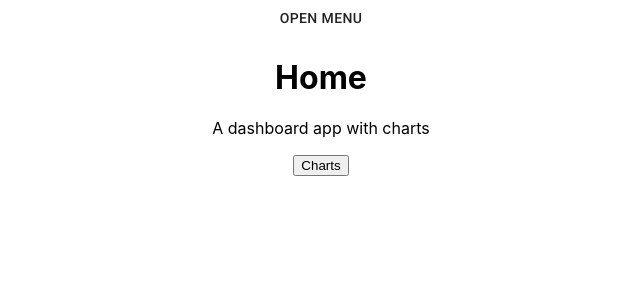
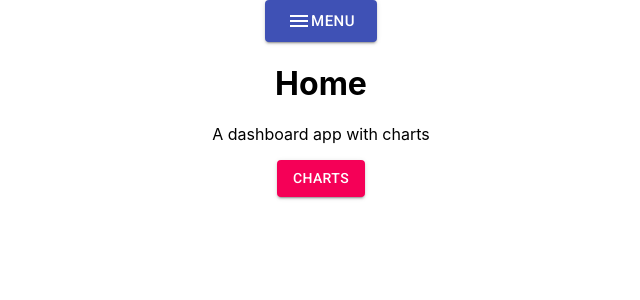
Before and after one commit to markbayley/berlin, a React (Create React App) app: page / in a window 1280 px wide. Shown: the top 300 px of the page, without its empty margins (319-959 px from the left). Built offline with nearby package versions, Linux system fonts and the light colour scheme.

Commit message:
Added styling

```diff
--- a/package.json
+++ b/package.json
@@ -3,6 +3,8 @@
   "version": "0.1.0",
   "private": true,
   "dependencies": {
+    "@material-ui/core": "^4.11.4",
+    "@material-ui/icons": "^4.11.2",
     "@testing-library/jest-dom": "^5.11.4",
     "@testing-library/react": "^11.1.0",
     "@testing-library/user-event": "^12.1.10",
@@ -23,6 +25,7 @@
     "@typescript-eslint/parser": "^4.22.0",
     "eslint-config-airbnb": "^18.2.1",
     "eslint-config-airbnb-typescript": "^12.3.1",
+    "eslint-plugin-prettier": "^3.4.0",
     "prettier": "^2.2.1"
   },
   "scripts": {
--- a/src/App.css
+++ b/src/App.css
@@ -28,6 +28,10 @@
   color: #61dafb;
 }
 
+a:link {
+  text-decoration: none;
+}
+
 @keyframes App-logo-spin {
   from {
     transform: rotate(0deg);
--- a/src/components/Charts.js
+++ b/src/components/Charts.js
@@ -1,5 +1,6 @@
 import React from 'react';
 import { Link } from 'react-router-dom';
+import Button from '@material-ui/core/Button';
 
 const Charts = () => {
     return (
@@ -7,7 +8,9 @@ const Charts = () => {
             <h1>Charts</h1>
             <p>Charts to go here below</p>
             <Link to="/">
-                <button>Home</button>
+                <Button variant="contained" color="primary" size="medium">
+                    Home
+                </Button>
             </Link>
         </div>
     );
--- a/src/components/Home.js
+++ b/src/components/Home.js
@@ -1,5 +1,6 @@
 import React from 'react'
 import { Link } from 'react-router-dom';
+import Button from '@material-ui/core/Button';
 
 const Home = () => {
     return (
@@ -7,7 +8,13 @@ const Home = () => {
             <h1>Home</h1>
             <p>A dashboard app with charts</p>
             <Link to="/charts">
-                <button>Charts</button>
+                <Button
+                    variant="contained"
+                    color="secondary"
+                    size="medium"
+                >
+                    Charts
+                </Button>
             </Link>
         </div>
     );
--- a/src/components/ToggleMenu.js
+++ b/src/components/ToggleMenu.js
@@ -3,6 +3,11 @@ import Button from '@material-ui/core/Button';
 import Menu from '@material-ui/core/Menu';
 import MenuItem from '@material-ui/core/MenuItem';
 import { Link } from 'react-router-dom';
+import MenuIcon from '@material-ui/icons/Menu';
+import HomeIcon from '@material-ui/icons/Home';
+import BarChartIcon from '@material-ui/icons/BarChart';
+import PersonPinIcon from '@material-ui/icons/PersonPin';
+import Tab from '@material-ui/core/Tab';
 
 export default function ToggleMenu() {
     const [anchorEl, setAnchorEl] = React.useState(null);
@@ -17,8 +22,16 @@ export default function ToggleMenu() {
 
     return (
         <div>
-            <Button aria-controls="simple-menu" aria-haspopup="true" onClick={handleClick}>
-                Open Menu
+            <Button
+                variant="contained"
+                color="primary"
+                aria-controls="simple-menu"
+                aria-haspopup="true"
+                onClick={handleClick}
+                size="large"
+            >
+                <MenuIcon />
+                Menu
             </Button>
             <Menu
                 id="simple-menu"
@@ -27,15 +40,22 @@ export default function ToggleMenu() {
                 open={Boolean(anchorEl)}
                 onClose={handleClose}
             >
+                <MenuItem onClick={handleClose}>
                     <Link to="/">
-                    <MenuItem onClick={handleClose}>Home</MenuItem>
+                        <Tab icon={<HomeIcon />} label="HOME" />
                     </Link>
+                </MenuItem>
+                <MenuItem onClick={handleClose}>
                     <Link to="/charts">
-                    <MenuItem onClick={handleClose}>Charts</MenuItem>
+                        {' '}
+                        <Tab icon={<BarChartIcon />} label="CHARTS" />
                     </Link>
+                </MenuItem>
+                <MenuItem onClick={handleClose}>
                     <Link to="/other">
-                    <MenuItem onClick={handleClose}>Other</MenuItem>
+                        <Tab icon={<PersonPinIcon />} label="OTHER" />
                     </Link>
+                </MenuItem>
             </Menu>
         </div>
     );
```
Also changed, not shown: 1 other file (tests, documents, lock files or other folders). Lines whose indentation alone changed are shown as unchanged.
